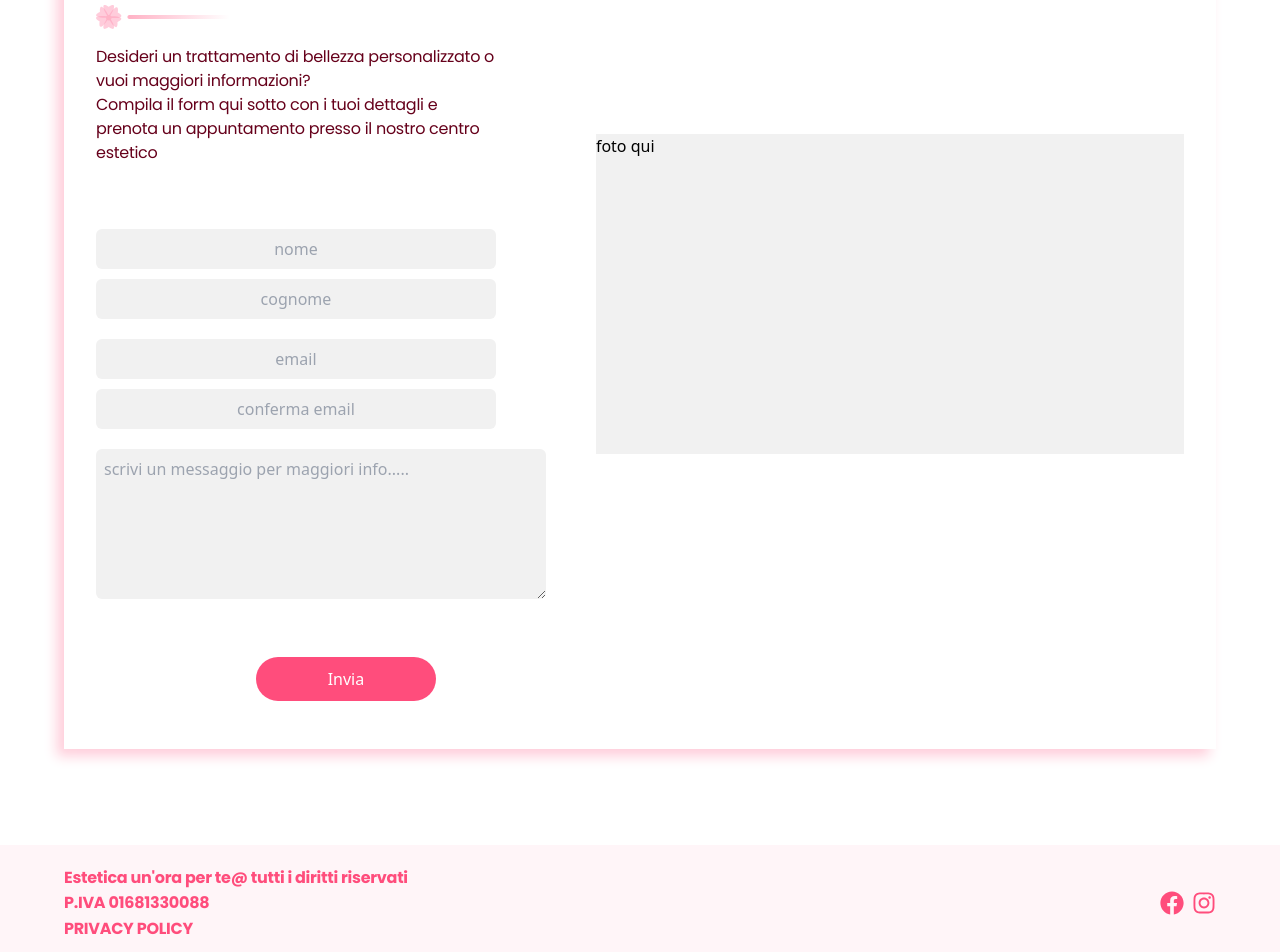
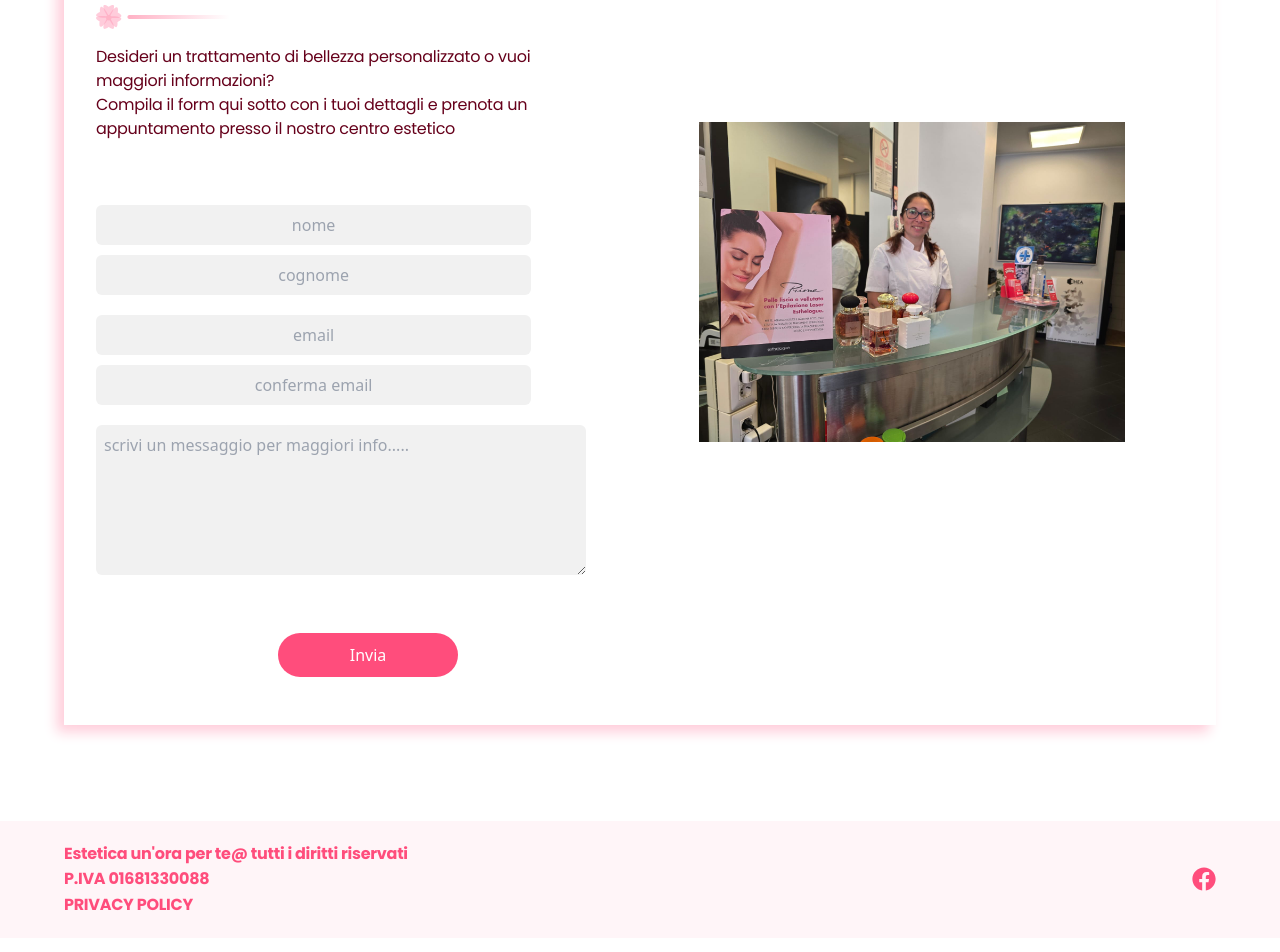
Before and after one commit to Giovanni-Serra-Git/un_ora_per_te, a React (Vite) app: page /contatti in a window 1280 px wide. Shown: the part 780-1732 px from the top of the page. Built offline with nearby package versions, Linux system fonts and the light colour scheme; a web font is replaced by a local one.

Commit message:
updated new picture - footer removed ig icon

```diff
--- a/src/components/contacts/contacts.jsx
+++ b/src/components/contacts/contacts.jsx
@@ -154,7 +154,9 @@ function Contacts() {
                     <ToastContainer autoClose="1500" />
                 </div>
             </div>
-            <div className="my-[2rem] w-[60vw] h-[40vh] bg-[#f1f1f1] mx-auto">foto qui</div>
+            <div className="my-[2rem] w-[80%] md:w-[60%] h-[40vh] flex justify-center mx-auto">
+                <img src="../../../assets/homepage/staff/mariagrazia.jpg" alt={`${Alt} Immagine del personale lavorativo`} />
+            </div>
         </div>
 
 
--- a/src/components/footer/footer.jsx
+++ b/src/components/footer/footer.jsx
@@ -15,8 +15,10 @@ function Footer() {
                 </div>
                 <div className="w-[50%] md:w-[60%] flex gap-2 justify-center gap-2 md:justify-end">
                     {/* DA METTERE GLI URL NELLE ICONE */}
-                    <FaFacebook className="text-pink-300 hover:text-pink-400 duration-200 text-[24px] cursor-pointer" />
-                    <FaInstagram className="text-pink-300 hover:text-pink-400 duration-200 text-[24px] cursor-pointer" />
+                    <NavLink to="https://www.facebook.com/Unorapertesanremo?rdid=6K14CVcUHIwDIGUQ&share_url=https%3A%2F%2Fwww.facebook.com%2Fshare%2FZrbDpXS2NyRGLKTs%2F" target="_blank">
+                        <FaFacebook className="text-pink-300 hover:text-pink-400 duration-200 text-[24px] cursor-pointer" />
+                    </NavLink>
+                    {/* <FaInstagram className="text-pink-300 hover:text-pink-400 duration-200 text-[24px] cursor-pointer" /> */}
                 </div>
             </div>
 
```
